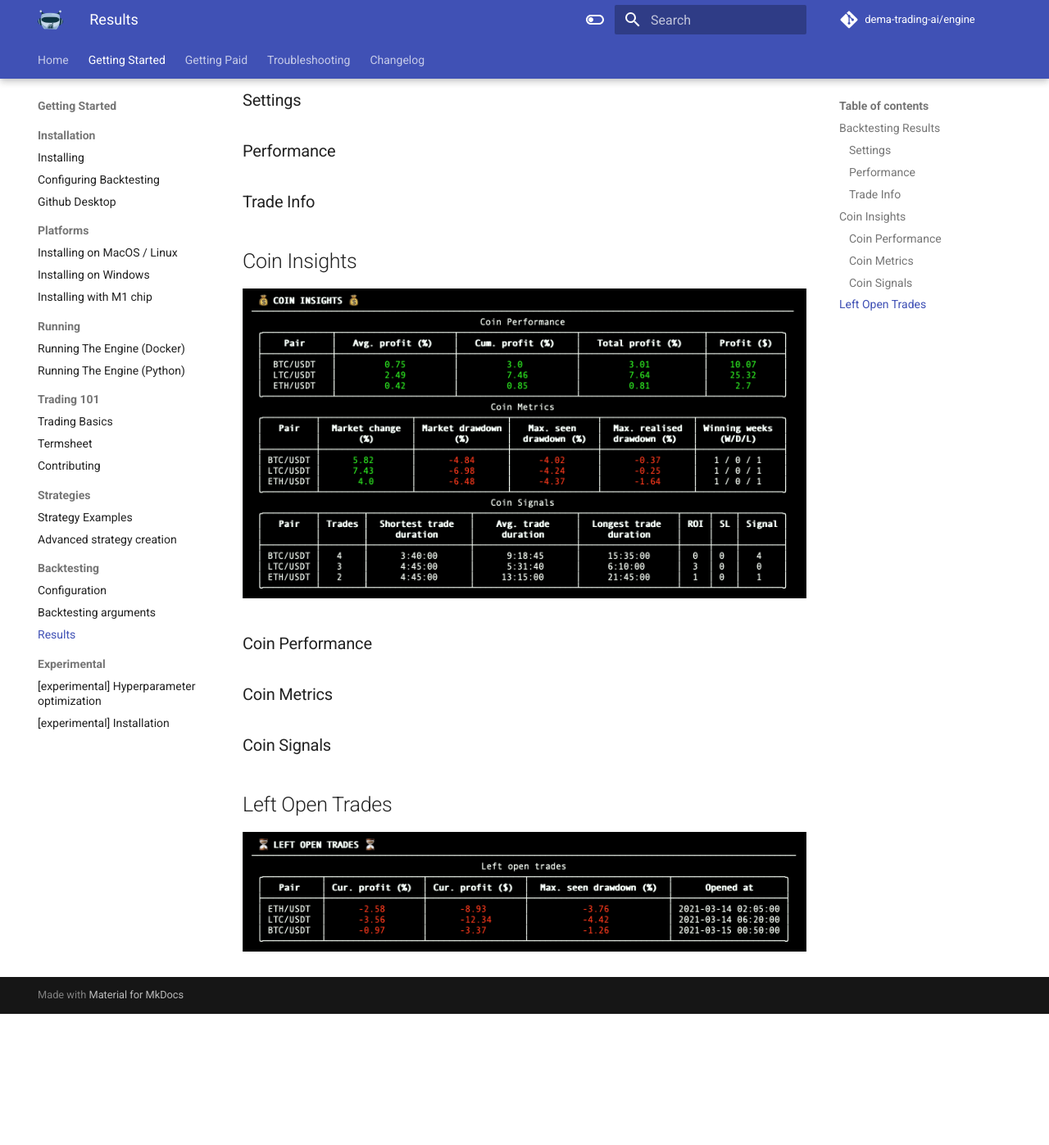
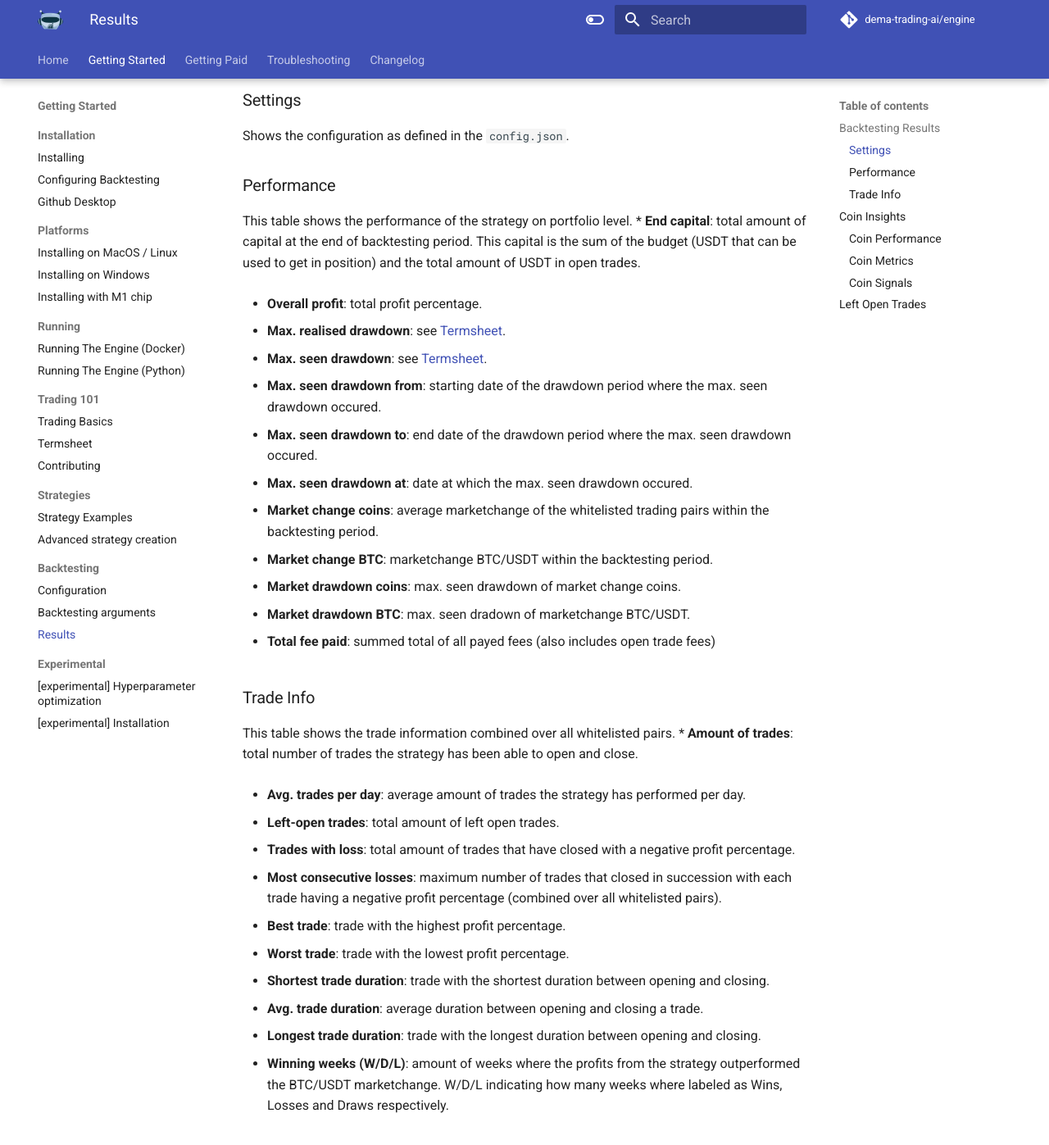
Before and after one commit to dema-trading-ai/docs, an MkDocs documentation site: the page built from docs/getting_started/backtesting/results.md, in a window 1280 px wide and 1400 px high, scrolled down 592 px. Shown: the top 1397 px of the window at 82% size. Built offline with MkDocs 1.6.1 and Material for MkDocs 9.7.7, drawn with Linux system fonts in a browser that asks for light colours; comment, search, counter and statistics services are not loaded; before the commit the page ends 1829 px from its top, so only the background shows below that; some of the changed text lies outside the part shown.

Commit message:
Updated results page

````diff
--- a/docs/getting_started/backtesting/results.md
+++ b/docs/getting_started/backtesting/results.md
@@ -3,19 +3,119 @@
 ![Backtesting Results](imgs/backtesting-results.png)
 
 ### Settings
+Shows the configuration as defined in the ```config.json```.
 
 ### Performance
+This table shows the performance of the strategy on portfolio level.
+* **End capital**: total amount of capital at the end of backtesting period. This capital is the
+  sum
+  of the budget (USDT that can be used to get in position) and the total amount of USDT in open
+  trades.
+
+* **Overall profit**: total profit percentage.
+
+* **Max. realised drawdown**: see
+  [Termsheet](https://docs.dematrading.ai/getting_started/trading101/termsheet/#realised-drawdown).
+
+* **Max. seen drawdown**: see
+  [Termsheet](https://docs.dematrading.ai/getting_started/trading101/termsheet/#seen-drawdown).
+
+* **Max. seen drawdown from**: starting date of the drawdown period where the max. seen drawdown
+  occured.
+
+* **Max. seen drawdown to**: end date of the drawdown period where the max. seen drawdown occured.
+
+* **Max. seen drawdown at**: date at which the max. seen drawdown occured.
+
+* **Market change coins**: average marketchange of the whitelisted trading pairs within the
+  backtesting period.
+
+* **Market change BTC**: marketchange BTC/USDT within the backtesting period.
+
+* **Market drawdown coins**: max. seen drawdown of market change coins.
+
+* **Market drawdown BTC**: max. seen dradown of marketchange BTC/USDT.
+
+* **Total fee paid**: summed total of all payed fees (also includes open trade fees)
 
 ### Trade Info
+This table shows the trade information combined over all whitelisted pairs.
+* **Amount of trades**: total number of trades the strategy has been able to open and close.
+
+* **Avg. trades per day**: average amount of trades the strategy has performed per day.
+
+* **Left-open trades**: total amount of left open trades.
+
+* **Trades with loss**: total amount of trades that have closed with a negative profit percentage.
+
+* **Most consecutive losses**: maximum number of trades that closed in succession with each
+  trade having a negative profit percentage (combined over all whitelisted pairs).
+
+* **Best trade**: trade with the highest profit percentage.
+
+* **Worst trade**: trade with the lowest profit percentage.
+
+* **Shortest trade duration**: trade with the shortest duration between opening and closing.
+
+* **Avg. trade duration**: average duration between opening and closing a trade.
+
+* **Longest trade duration**: trade with the longest duration between opening and closing.
+
+* **Winning weeks (W/D/L)**: amount of weeks where the profits from the strategy outperformed the
+  BTC/USDT marketchange. W/D/L indicating how many weeks where labeled as Wins, Losses and Draws
+  respectively.
 
 ## Coin Insights
 ![Coin Insights](imgs/coin-insights.png)
+### Coin Performance
+This table shows the performance of the strategy on coin level.
+* **Avg. profit (%)**: Average profit percentage over all trades.
 
-### Coin Performance
+* **Cum. profit (%)**: Cumulative profit percentage over all trades. Here, we define cumulative
+  as the sum over all trade profit percentages.
+
+* **Total profit (%)**: Total profit percentage over all trades. This is defined as the product
+  over all trade profit percentages.
+
+* **Profit ($)**: Total amount of profit in USDT over all trades. For calculating the profit (in
+  USDT) for a particular pair, the fee for both opening and closing a trade is substracted from
+  the profit.
 
 ### Coin Metrics
+This table shows important metrics for each pair.
+* **Market change (%)**: market change for the corresponding pair.
+
+* **Market drawdown (%)**: max. seen drawdown of the market change.
+
+* **Max. seen drawdown (%)**: max. seen drawdown for all closed trades.
+
+* **Max. realised drawdown (%)**: max. realised drawdown for all closed trades.
+
+* **Winning weeks (W/D/L)**: see [Trade Info](#Trade Info).
+
 
 ### Coin Signals
+This table shows information about the performed trades.
+* **Trades**: number of trades the corresponding pair has been able to open and close.
+
+* **Shortest trade duration**: see [Trade Info](#Trade Info).
+
+* **Avg. trade duration**: see [Trade Info](#Trade Info).
+
+* **Longest trade duration**: see [Trade Info](#Trade Info).
+
+* **ROI**: amount of times a trade has been closed because of ROI.
+
+* **SL**: amount of times a trade has been closed because of stoploss.
+
+* **Signal**: amount of times a trade has been close because of a strategy sell signal.
 
 ## Left Open Trades
 ![Left Open Trades](imgs/left-open-trades.png)
+* **Cur. profit (%)**: current profit percentage of the open trade.
+
+* **Cur. profit ($)**: current profit in USDT of the open trade.
+
+* **Max. seen drawdown (%)**: max. seen drawdown of the open trade.
+
+* **Opened at**: time at which the trade has been opened.
````
